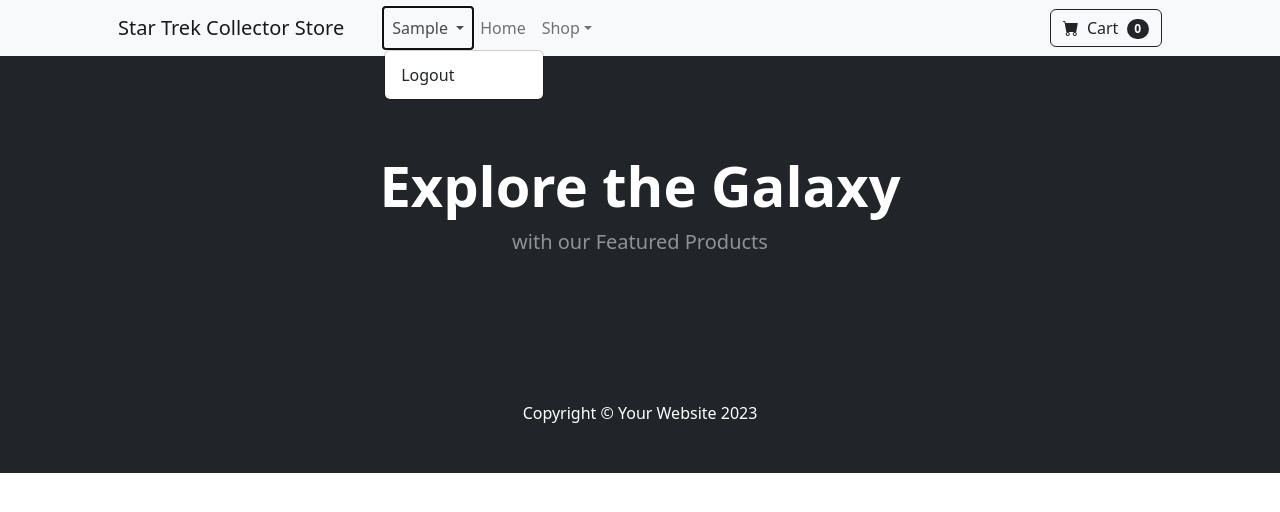
After one commit to wheltonb/ShopAppDeliverable1, a Flask app: template templates/base.html in a window 1280 px wide, after a click that opens the changed part. The commit adds this page. Shown: the top 512 px of the page. Run offline with Flask 3, Linux system fonts and the light colour scheme; the template is opened without the code that fills it: most values are stand-ins (such as "Sample title", 1, 10 or a date in 2020); some libraries are stand-ins or nearby versions.

Commit message:
3rd commit; made base.html respond dynamically display login/logout options based on session_user != or = "Guest"
added code to initialize the session as guest to homepage route as well as the code to reset the session on logout to the product and homepage routes

```diff
--- a/app.py
+++ b/app.py
@@ -1,28 +1,49 @@
-from flask import Flask, render_template
+from flask import Flask, render_template, request, redirect, url_for, session
 from dao.productDAO import productDAO
 
 app = Flask(__name__)
+
+# Set a secret key for session management
+app.secret_key = 'ProjectSecretKey'
 productDAO = productDAO()
-session_user = "Guest"
 
 
+@app.route('/', methods=['GET', 'POST'])
+def homepage():  # index/product list page
+    if 'session_user' not in session:
+        session['session_user'] = 'Guest' # setting the default value of the user session
 
-@app.route('/')
-def show_products(): # index/product list page
+    # if block defining actions taken on post method from HTML
+    if request.method == 'POST':
+        # If logout button is clicked, reset the session_user to 'Guest'
+
+        if 'logout' in request.form: # checks the post method to see if it is the logout button being pushed
+            session['session_user'] = 'Guest'  # Reset session_user to "Guest"
+            return redirect(url_for('homepage'))  # Redirect to the homepage with the reset session
+
     products = productDAO.getAllProducts()
     return render_template('index.html', products=products)
 
-@app.route('/product/<int:productID>')
-def show_details(productID):  # put application's code here
+
+@app.route('/product/<int:productID>', methods=['GET', 'POST'])
+def show_details(productID):
+    # if block defining actions taken on post method from HTML
+    if request.method == 'POST':
+        if 'logout' in request.form:
+            session['session_user'] = 'Guest'
+            return redirect(url_for('homepage'))
+
+        if 'add_to_cart' in request.form:
+            return "test"
+
+    # If it's a GET request, show the product details
     products = productDAO.getProductById(productID)
-    return render_template('', products=products)
+    return render_template('product_details.html', products=products)
 
 
 @app.route('/login/')
-def show_details(productID):  # put application's code here
-    products = productDAO.getProductById(productID)
-    return render_template('', products=products)
-
+def login():  # put application's code here
+    return "test"
 
 
 if __name__ == '__main__':
--- /dev/null
+++ b/templates/base.html
@@ -0,0 +1,96 @@
+<!DOCTYPE html>
+<html lang="en">
+    <head>
+        <meta charset="utf-8" />
+        <meta name="viewport" content="width=device-width, initial-scale=1, shrink-to-fit=no" />
+        <meta name="description" content="" />
+        <meta name="author" content="" />
+        <title>Star Trek Collector Store: Browse</title>
+        <!-- Favicon-->
+        <link rel="icon" type="image/x-icon" href="{{ url_for('static', filename='assets/favicon.ico') }}" />
+        <!-- Bootstrap icons-->
+        <link href="https://cdn.jsdelivr.net/npm/bootstrap-icons@1.5.0/font/bootstrap-icons.css" rel="stylesheet" />
+        <!-- Core theme CSS (includes Bootstrap)-->
+        <link href="{{ url_for('static', filename='css/styles.css') }}" rel="stylesheet" />
+    </head>
+    <body>
+        <!-- Navigation-->
+        <nav class="navbar navbar-expand-lg navbar-light bg-light">
+            <div class="container px-4 px-lg-5">
+                <a class="navbar-brand" href="{{ url_for('homepage') }}">Star Trek Collector Store</a>
+
+                <button class="navbar-toggler" type="button" data-bs-toggle="collapse" data-bs-target="#navbarSupportedContent" aria-controls="navbarSupportedContent" aria-expanded="false" aria-label="Toggle navigation"><span class="navbar-toggler-icon"></span></button>
+                <div class="collapse navbar-collapse" id="navbarSupportedContent">
+                    <ul class="navbar-nav me-auto mb-2 mb-lg-0 ms-lg-4">
+                        {% if session['session_user'] != 'Guest' %}
+<!-- User Dropdown -->
+<li class="nav-item dropdown">
+    <a class="nav-link dropdown-toggle" id="userDropdown" href="#" role="button" data-bs-toggle="dropdown" aria-expanded="false">
+        {{ session_user }}
+    </a>
+    <ul class="dropdown-menu" aria-labelledby="userDropdown">
+        <li>
+            <form method="POST" action="{{ url_for('show_details', productID=0) }}">  <!-- Adjust 'productID=0' or any valid ID -->
+                <button class="dropdown-item" type="submit">Logout</button>
+            </form>
+        </li>
+    </ul>
+</li>
+ {% else %}
+<!-- Login Button (Visible if user is Guest) -->
+                            <li class="nav-item">
+                                <a class="nav-link" href="{{ url_for('login') }}">Login</a>
+                            </li>
+{% endif %}
+
+                        <li class="nav-item"><a class="nav-link {% if active_page == 'home' %}active{% endif %}" href="{{ url_for('homepage') }}">Home</a></li>
+                        <li class="nav-item dropdown">
+                            <a class="nav-link dropdown-toggle" id="navbarDropdown" href="#" role="button" data-bs-toggle="dropdown" aria-expanded="false">Shop</a>
+                            <ul class="dropdown-menu" aria-labelledby="navbarDropdown">
+                                <li><a class="dropdown-item" href="{{ url_for('homepage') }}">All Products</a></li>
+                                <li><hr class="dropdown-divider" /></li>
+                                <li><a class="dropdown-item" href="{{ url_for('homepage') }}">Popular Items</a></li>
+                                <li><a class="dropdown-item" href="{{ url_for('homepage') }}">New Arrivals</a></li>
+                            </ul>
+                        </li>
+                    </ul>
+                    <form class="d-flex">
+                        <button class="btn btn-outline-dark" type="submit">
+                            <i class="bi-cart-fill me-1"></i>
+                            Cart
+                            <span class="badge bg-dark text-white ms-1 rounded-pill">0</span>
+                        </button>
+                    </form>
+                </div>
+            </div>
+        </nav>
+
+        <!-- Header-->
+        <header class="bg-dark py-5">
+            <div class="container px-4 px-lg-5 my-5">
+                <div class="text-center text-white">
+                    <h1 class="display-4 fw-bolder">Explore the Galaxy</h1>
+                    <p class="lead fw-normal text-white-50 mb-0">with our Featured Products</p>
+                </div>
+            </div>
+        </header>
+
+        <!-- Main Content-->
+        <main>
+            {% block content %}
+            {% endblock %}
+        </main>
+
+        <!-- Footer-->
+        <footer class="py-5 bg-dark">
+            <div class="container">
+                <p class="m-0 text-center text-white">Copyright &copy; Your Website 2023</p>
+            </div>
+        </footer>
+
+        <!-- Bootstrap core JS-->
+        <script src="https://cdn.jsdelivr.net/npm/bootstrap@5.2.3/dist/js/bootstrap.bundle.min.js"></script>
+        <!-- Core theme JS-->
+        <script src="{{ url_for('static', filename='js/scripts.js') }}"></script>
+    </body>
+</html>
```
Also changed, not shown: templates/index.html (+12 -63 lines).
